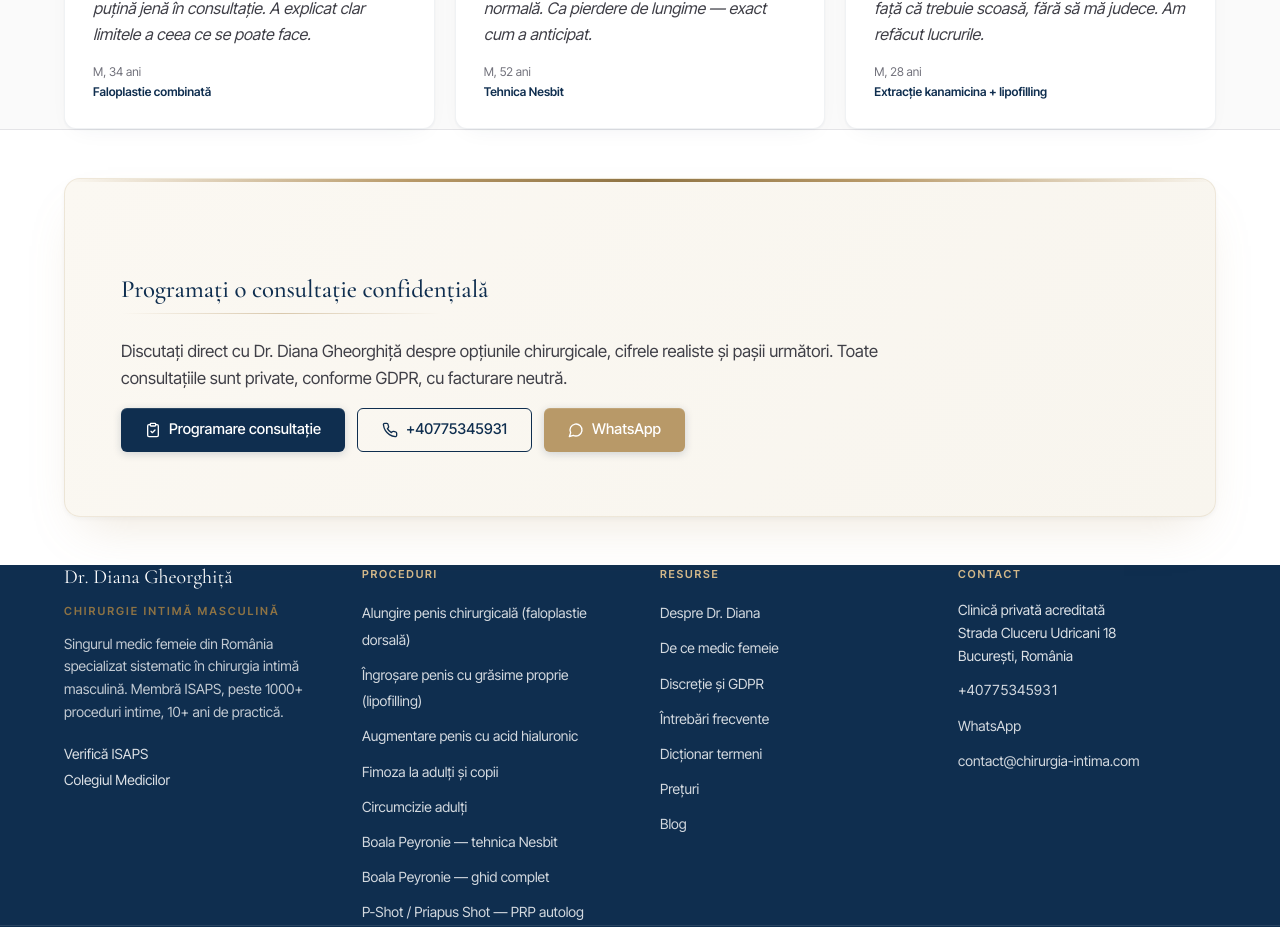
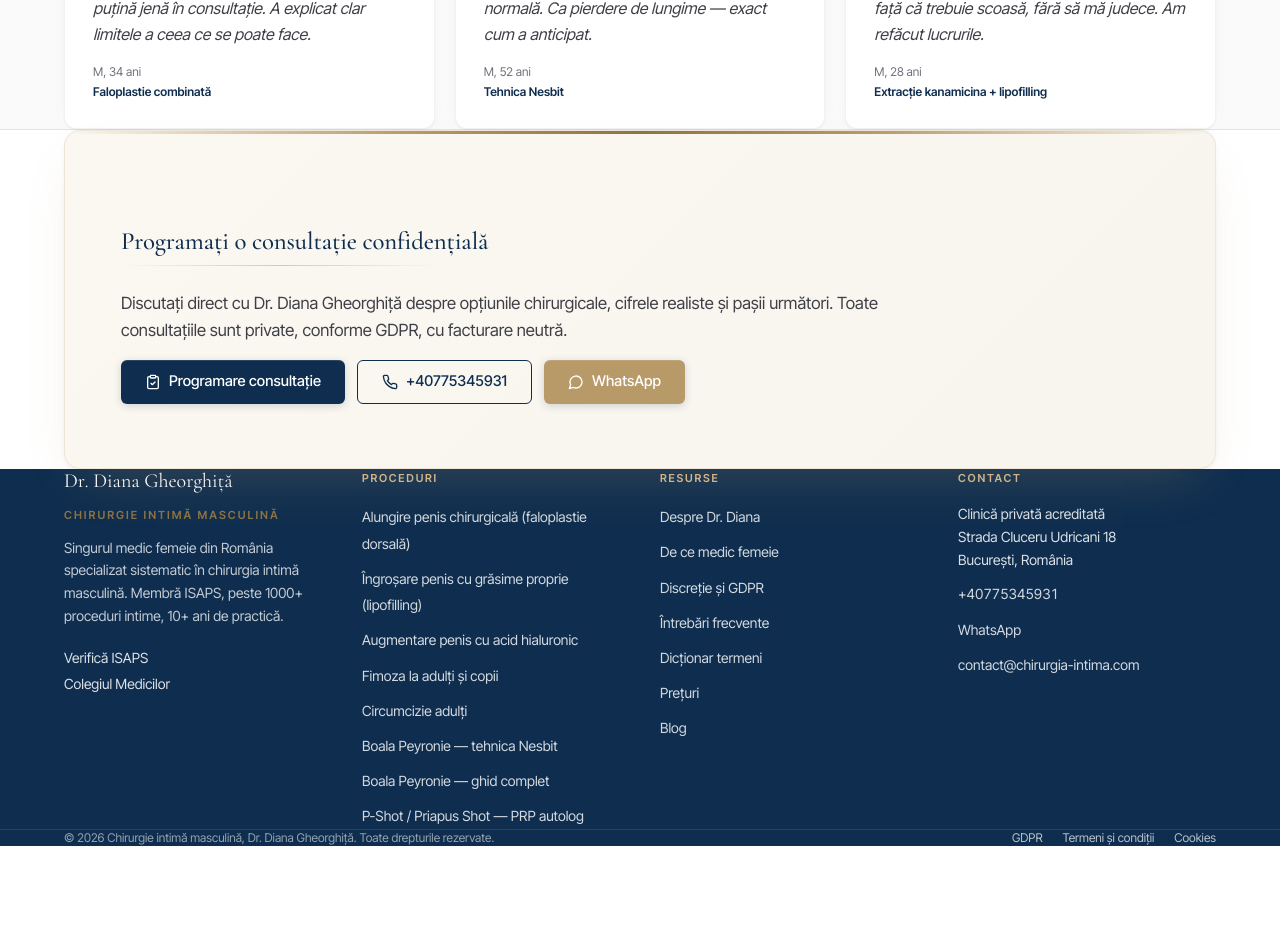
Before and after one commit to mihnea-eugen/chirurgia-intima, a Next.js app: page / in a window 1280 px wide. Shown: the part 3680-4607 px from the top of the page. After the commit the page ends 4526 px from the top, so only its background shows below. Built offline with nearby package versions, Linux system fonts and the light colour scheme; no server answers.

Commit message:
fix(CTABanner): my-12 -> my-0, scoatem void

```diff
--- a/components/CTABanner.tsx
+++ b/components/CTABanner.tsx
@@ -4,7 +4,7 @@ import { SITE } from "@/lib/site";
 
 export default function CTABanner({ title }: { title?: string }) {
   return (
-    <section className="card-glow rounded-2xl px-8 py-12 lg:px-14 lg:py-16 my-12">
+    <section className="card-glow rounded-2xl px-8 py-12 lg:px-14 lg:py-16 my-0">
       <h3 className="text-3xl lg:text-4xl font-display text-[var(--color-brand-navy)] mb-4 max-w-3xl">
         {title || "Programați o consultație confidențială"}
       </h3>
```
